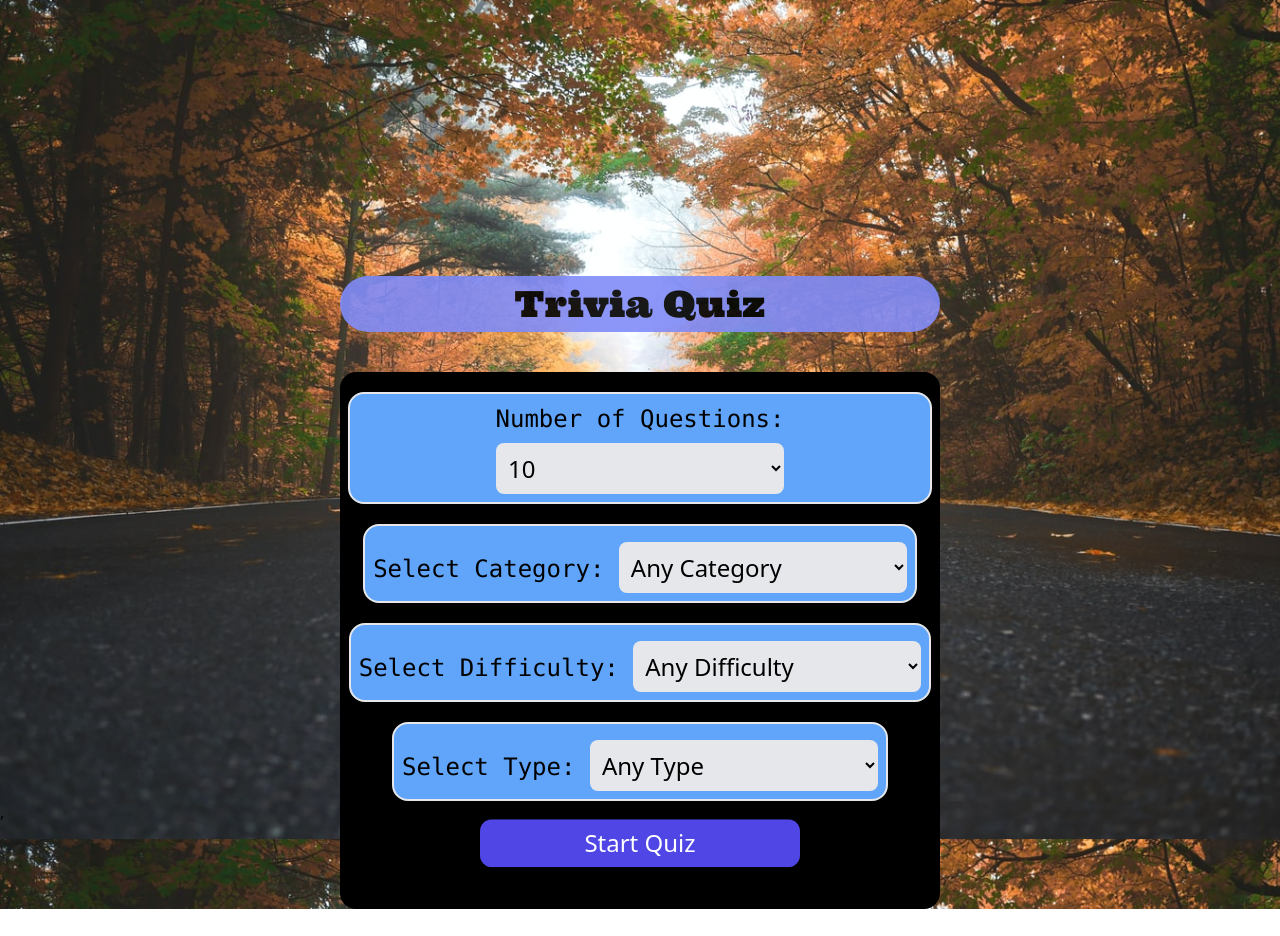
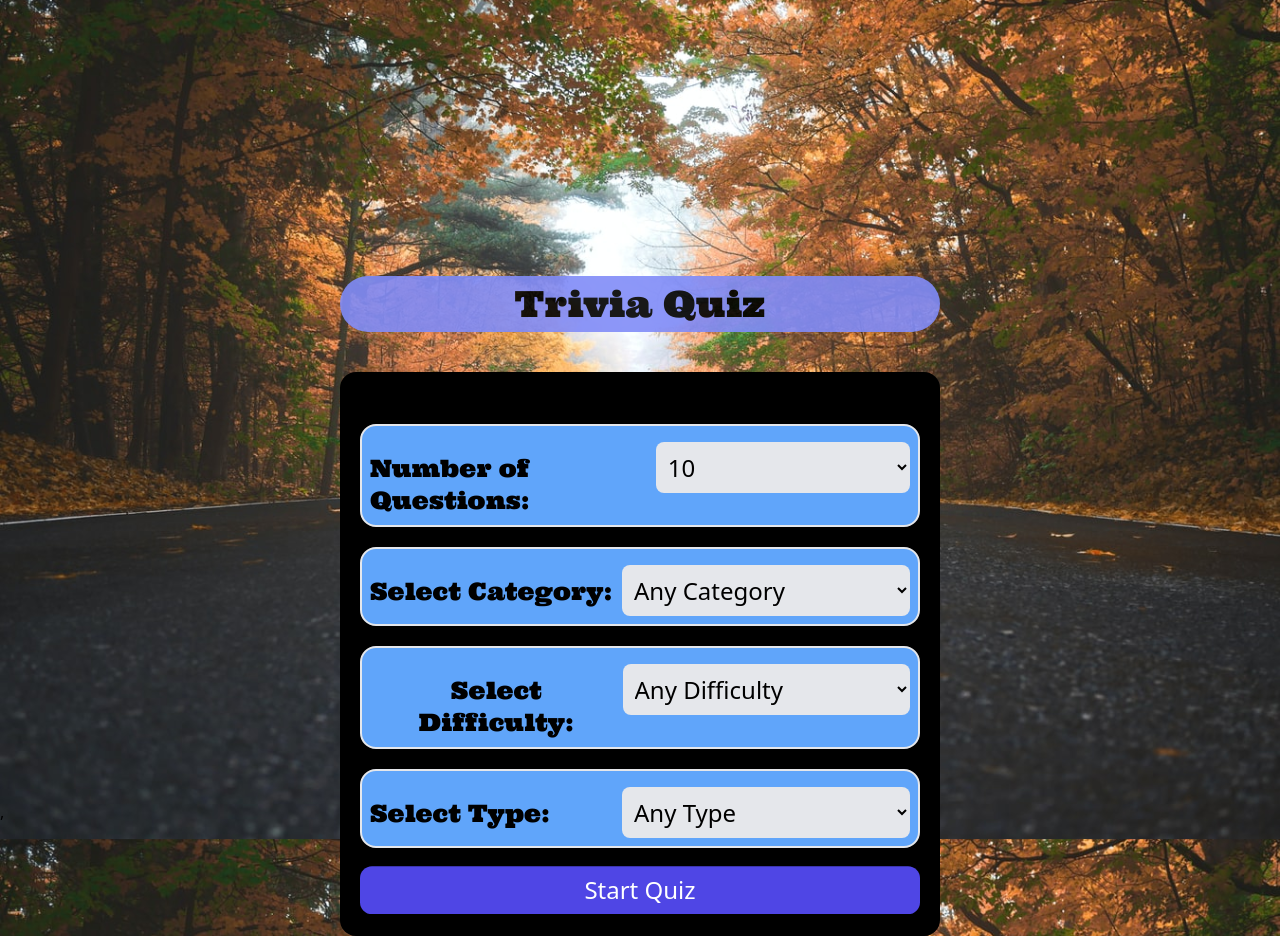
Before and after one commit to jhimson/trivia-quiz-app, a React (Create React App) app: page / in a window 1280 px wide. Before the commit the page ends 909 px from the top, so only its background shows below. Built offline with nearby package versions, Linux system fonts and the light colour scheme.

Commit message:
Finalize responsive design

```diff
--- a/public/index.html
+++ b/public/index.html
@@ -10,34 +10,11 @@
       content="Web site created using create-react-app"
     />
     <link rel="apple-touch-icon" href="%PUBLIC_URL%/logo192.png" />
-    <!--
-      manifest.json provides metadata used when your web app is installed on a
-      user's mobile device or desktop. See https://developers.google.com/web/fundamentals/web-app-manifest/
-    -->
     <link rel="manifest" href="%PUBLIC_URL%/manifest.json" />
-    <!--
-      Notice the use of %PUBLIC_URL% in the tags above.
-      It will be replaced with the URL of the `public` folder during the build.
-      Only files inside the `public` folder can be referenced from the HTML.
-
-      Unlike "/favicon.ico" or "favicon.ico", "%PUBLIC_URL%/favicon.ico" will
-      work correctly both with client-side routing and a non-root public URL.
-      Learn how to configure a non-root public URL by running `npm run build`.
-    -->
-    <title>Trivia Quiz App | React</title>
+    <title>Trivia Quiz App | React-Redux</title>
   </head>
   <body>
     <noscript>You need to enable JavaScript to run this app.</noscript>
     <div id="root"></div>
-    <!--
-      This HTML file is a template.
-      If you open it directly in the browser, you will see an empty page.
-
-      You can add webfonts, meta tags, or analytics to this file.
-      The build step will place the bundled scripts into the <body> tag.
-
-      To begin the development, run `npm start` or `yarn start`.
-      To create a production bundle, use `npm run build` or `yarn build`.
-    -->
   </body>
 </html>
--- a/src/actions/triviaActions.js
+++ b/src/actions/triviaActions.js
@@ -12,7 +12,6 @@ const {
 
 export const fetchTrivia = (options) => async (dispatch) => {
   const { category, numQuestions, difficulty, type } = options;
-  console.log(options);
   const config = {
     headers: {
       'Content-Type': 'application/json',
@@ -30,13 +29,6 @@ export const fetchTrivia = (options) => async (dispatch) => {
       }`,
       config
     );
-    console.log(
-      `https://opentdb.com/api.php?amount=${numQuestions}${
-        category !== '' ? `&category=${category}` : ''
-      }${difficulty !== '' ? `&difficulty=${difficulty}` : ''}${
-        type !== '' ? `&type=${type}` : ''
-      }`
-    );
 
     const formattedQuestions = data.results.map((question) => ({
       ...question,
@@ -46,8 +38,6 @@ export const fetchTrivia = (options) => async (dispatch) => {
       ]),
     }));
 
-    console.log(formattedQuestions);
-
     dispatch({
       type: FETCH_TRIVIA_SUCCESS,
       payload: formattedQuestions,
@@ -55,7 +45,6 @@ export const fetchTrivia = (options) => async (dispatch) => {
 
     localStorage.setItem('triviaList', JSON.stringify(formattedQuestions));
   } catch (error) {
-    console.log(error);
     dispatch({ type: FETCH_TRIVIA_FAIL, payload: error });
   }
 };
--- a/src/components/ExamCard.jsx
+++ b/src/components/ExamCard.jsx
@@ -1,7 +1,7 @@
 /* eslint-disable no-nested-ternary */
 /* eslint-disable react/no-danger */
 /* eslint-disable jsx-a11y/label-has-associated-control */
-import React, { useState, useEffect, useRef } from 'react';
+import React, { useState } from 'react';
 import ent from 'ent';
 import { useSelector, useDispatch } from 'react-redux';
 import { GrFormNextLink } from 'react-icons/gr';
@@ -54,7 +54,7 @@ const ExamCard = () => {
   return (
     <div className="flex items-center justify-center w-screen min-h-screen text-center">
       <div className="w-full h-screen p-5 bg-transparent lg:w-1/2 lg:h-72 card lg:rounded-3xl">
-        <div className="card-header">
+        <div className="mb-2 bg-black rounded-full card-header">
           <button
             type="button"
             className="p-5"
@@ -63,14 +63,14 @@ const ExamCard = () => {
               history.push('/');
             }}
           >
-            <h1 className="px-5 py-2 text-2xl text-white bg-indigo-800 rounded-full font-Ultra opacity-90">
+            <h1 className="px-20 py-2 text-2xl text-white bg-indigo-800 rounded-full md:px-64 lg:px-32 xl:px-80 font-Ultra opacity-90">
               Trivia Quiz
             </h1>
           </button>
         </div>
         <div />
         <div className="w-full h-auto pb-10 text-lg bg-black card-body rounded-2xl">
-          <div className="flex items-center justify-between p-4 text-white font-Ultra">
+          <div className="flex items-center justify-between p-4 text-xl text-white font-Ultra">
             <h1>Score: {`${score}/${triviaList.length}`}</h1>
             <h1>
               Questions:{' '}
@@ -80,7 +80,7 @@ const ExamCard = () => {
               /{triviaList.length}
             </h1>
           </div>
-          <div className="flex flex-col items-center justify-center p-2 font-bold">
+          <div className="flex flex-col items-center justify-center p-2 font-bold md:text-2xl">
             <h1 className="p-3 text-white">
               {ent.decode(triviaList[currentNumber].question)}
             </h1>
@@ -96,7 +96,7 @@ const ExamCard = () => {
                         triviaList[currentNumber].correct_answer
                       )
                     }
-                    className={`px-3 py-2 mt-4 font-bold  text-white text-sm w-72 text-center bg-${
+                    className={`px-3 py-2 mt-4 font-bold  text-white text-sm md:text-2xl md:w-full w-72 text-center bg-${
                       isAnswered &&
                       userAnswer === triviaList[currentNumber].correct_answer &&
                       userAnswer === choice
--- a/src/components/Setup.jsx
+++ b/src/components/Setup.jsx
@@ -2,7 +2,7 @@
 /* eslint-disable jsx-a11y/label-has-associated-control */
 import React, { useState, useEffect } from 'react';
 import { useDispatch, useSelector } from 'react-redux';
-import { Link, useHistory } from 'react-router-dom';
+import { useHistory } from 'react-router-dom';
 import { fetchTrivia } from '../actions/triviaActions';
 import FlashMessage from './FlashMessage';
 
@@ -45,11 +45,14 @@ const Setup = () => {
           </h1>
         </div>
         <div />
-        <div className="w-full h-auto pb-10 mt-10 mb-10 text-2xl bg-black card-body rounded-2xl">
+        <div className="w-full h-auto pb-10 mt-10 mb-10 text-2xl bg-black card-body rounded-2xl md:p-5">
           {flashMessage ? <FlashMessage message={flashMessage} /> : null}
           <div className="flex flex-col items-center justify-center mt-3">
-            <div className="p-2 mx-2 mt-5 bg-blue-400 border-2 rounded-2xl">
-              <label htmlFor="" className="font-mono text-left text-md">
+            <div className="items-baseline justify-between p-2 mx-2 mt-5 bg-blue-400 border-2 md:flex md:w-full rounded-2xl">
+              <label
+                htmlFor=""
+                className="font-mono text-left md:font-Ultra text-md"
+              >
                 Number of Questions:{' '}
               </label>
               <select
@@ -64,8 +67,8 @@ const Setup = () => {
                 <option value={30}>30</option>
               </select>
             </div>
-            <div className="p-2 mx-2 mt-5 bg-blue-400 border-2 rounded-2xl">
-              <label htmlFor="" className="font-mono text-md">
+            <div className="items-baseline justify-between p-2 mx-2 mt-5 bg-blue-400 border-2 md:flex md:w-full rounded-2xl">
+              <label htmlFor="" className="font-mono md:font-Ultra text-md">
                 Select Category:{' '}
               </label>
               <select
@@ -104,8 +107,8 @@ const Setup = () => {
                 <option value={32}>Entertainment: Cartoon & Animations</option>
               </select>
             </div>
-            <div className="p-2 mx-2 mt-5 bg-blue-400 border-2 rounded-2xl">
-              <label htmlFor="" className="font-mono text-md">
+            <div className="items-baseline justify-between p-2 mx-2 mt-5 bg-blue-400 border-2 md:flex md:w-full rounded-2xl">
+              <label htmlFor="" className="font-mono text-md md:font-Ultra">
                 Select Difficulty:{' '}
               </label>
               <select
@@ -121,8 +124,8 @@ const Setup = () => {
                 <option value="hard">Hard</option>
               </select>
             </div>
-            <div className="p-2 mx-2 mt-5 bg-blue-400 border-2 rounded-2xl">
-              <label htmlFor="" className="font-mono text-md">
+            <div className="items-baseline justify-between p-2 mx-2 mt-5 text-center bg-blue-400 border-2 md:flex md:w-full rounded-2xl">
+              <label htmlFor="" className="font-mono text-md md:font-Ultra">
                 Select Type:{' '}
               </label>
               <select
@@ -139,7 +142,7 @@ const Setup = () => {
             </div>
             <button
               type="button"
-              className="p-2 mt-5 text-white bg-indigo-600 w-80 rounded-xl focus:outline-none animate-bounce"
+              className="p-2 mt-5 text-white bg-indigo-600 w-80 md:w-full rounded-xl focus:outline-none animate-bounce"
               onClick={submitTriviaOptions}
             >
               Start Quiz
```
Also changed, not shown: 1 other file (tests, documents, lock files or other folders).
